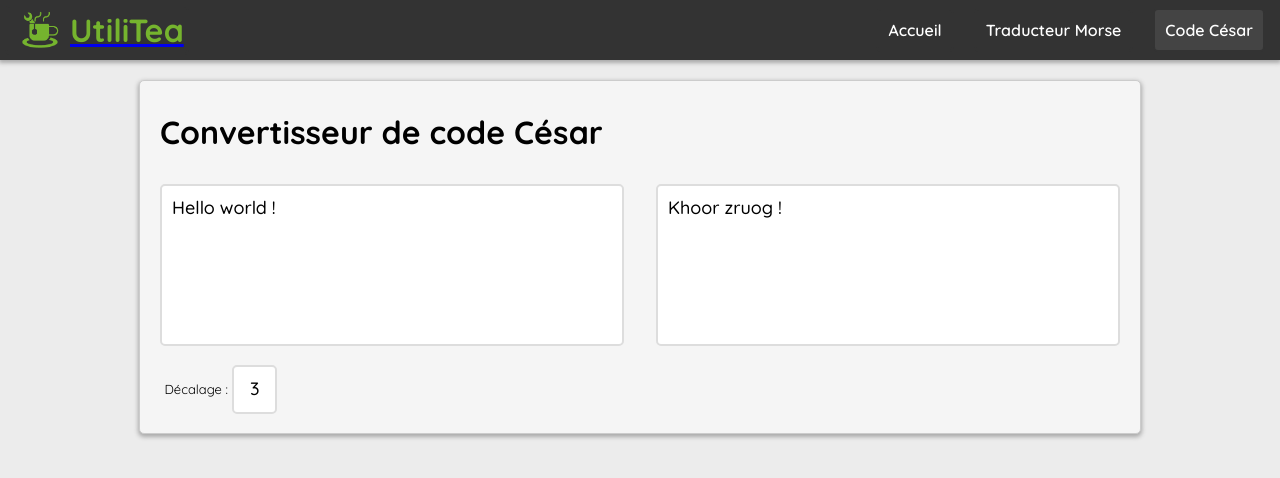
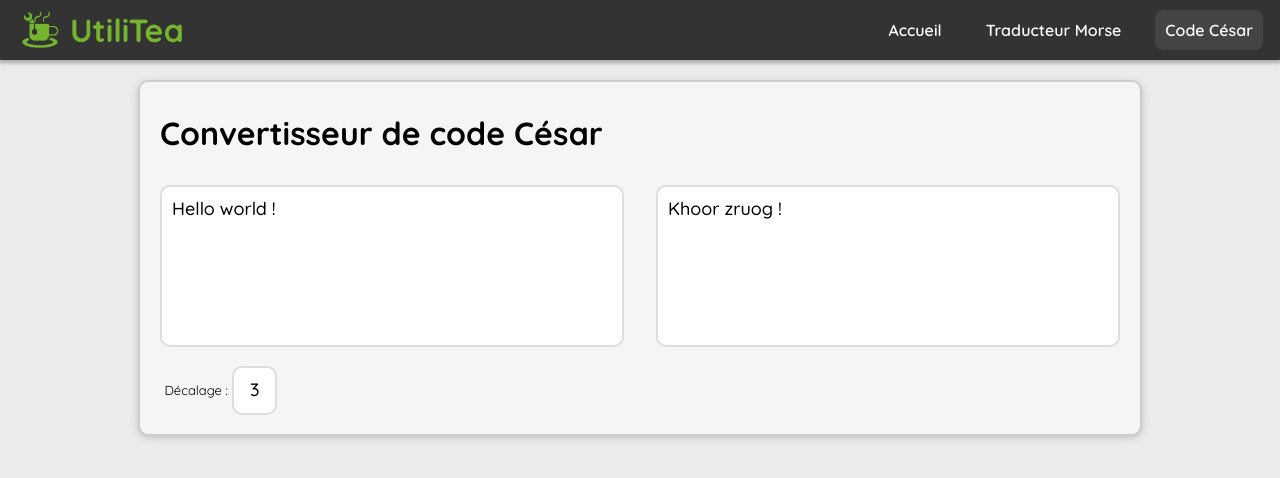
Before and after one commit to GyldenReven/UtiliTea, a plain HTML site: page ceasar.html in a window 1280 px wide. Drawn offline with Linux system fonts and the light colour scheme.

Commit message:
Style légèrement corrigé

```diff
--- a/style.css
+++ b/style.css
@@ -22,10 +22,11 @@ body {
     display: flex;
     flex-direction: row;
     margin-right: auto;
-    border-radius: 5px;
+    border-radius: 10px;
     padding: 3px;
     border: #333 solid 2px;
     transition: all 0.5s;
+    text-decoration: none;
 }
 
 .navBar a:focus {
@@ -46,7 +47,7 @@ body {
 .navBar .navItem {
     margin: 0px 10px;
     padding: 10px;
-    border-radius: 5px;
+    border-radius: 10px;
     cursor: pointer;
     text-decoration: none;
     font-weight: 550;
@@ -99,9 +100,9 @@ body {
     font-family: Quicksand;
     background-color: #f5f5f5;
     padding: 10px 20px;
-    border-radius: 5px;
-    border: 1px solid #ccc;
-    box-shadow: #aaa 0px 2px 4px 1px;
+    border-radius: 10px;
+    border: 2px solid #cccccc;
+    box-shadow: #aaa 0px 2px 10px -2px;
 }
 
 .traductor {
@@ -120,7 +121,7 @@ body {
     width: calc(50% - 40px);
     height: 100%;
     padding: 10px;
-    border-radius: 5px;
+    border-radius: 10px;
     border: 2px solid #ddd;
     font-size: large;
     font-family: quicksand;
```
